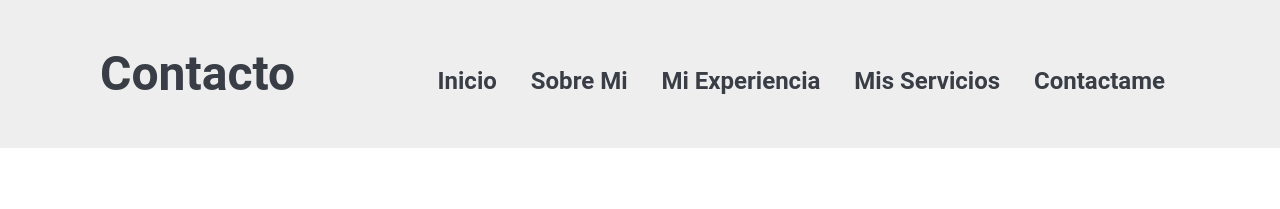
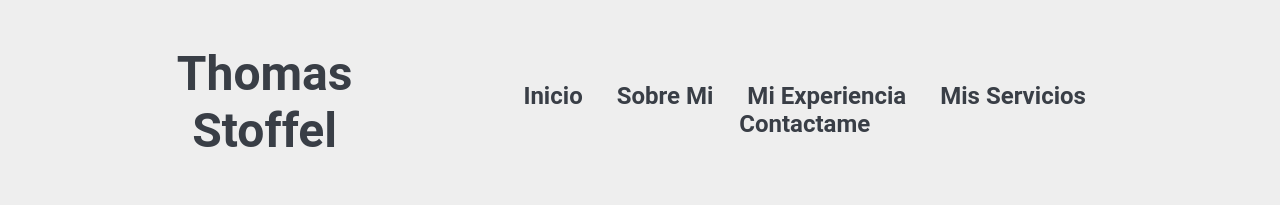
Before and after one commit to thomassto35/DesarrolloWeb-Portfolio, a plain HTML site: page index.html in a window 1280 px wide. Shown: the top 209 px of the page. Drawn offline with Linux system fonts and the light colour scheme.

Commit message:
Update index.html

```diff
--- a/index.html
+++ b/index.html
@@ -8,7 +8,7 @@
 </head>
 <body class="d-flex flex-column min-vh-100">
     <header id="header">
-        <h1 id="nombre">Contacto</h1>
+        <h1 id="nombre">Thomas Stoffel</h1>
             <nav id="main-nav">
                 <a href="index.html">Inicio</a></li>
                 <a href="sobreMi.html"  rel="noopener noreferrer">Sobre Mi</a></li>
@@ -41,4 +41,4 @@
         </div>
     </footer>
 </body>
-</html> Este es otro hmtl mio podes hacerlo responsive con boostrap y tambien la navbar
+</html>
```
